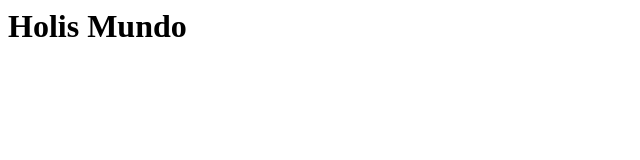
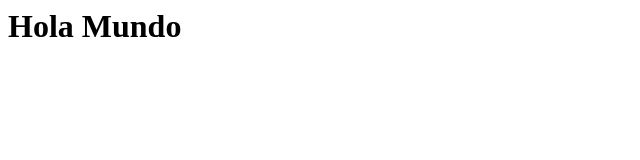
Before and after one commit to IEVN-1001-20001023/introGit, a plain HTML site: page index.html in a window 1280 px wide. Shown: the full height of the page, 0-640 px from the left. Drawn offline with Linux system fonts and the light colour scheme.

Commit message:
segundo commit de la materia

```diff
--- a/index.html
+++ b/index.html
@@ -1,2 +1,2 @@
 
-<h1>Holis Mundo</h1>
+<h1>Hola Mundo</h1>
```
